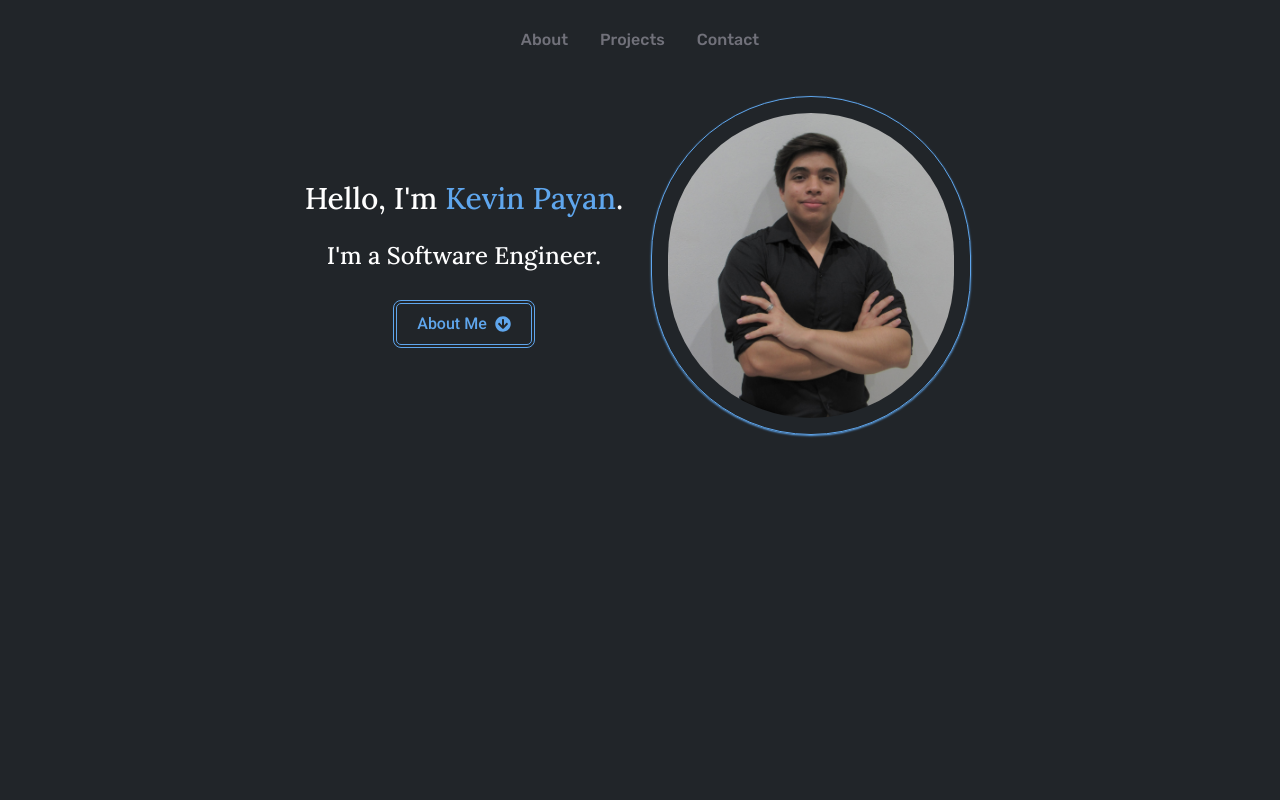
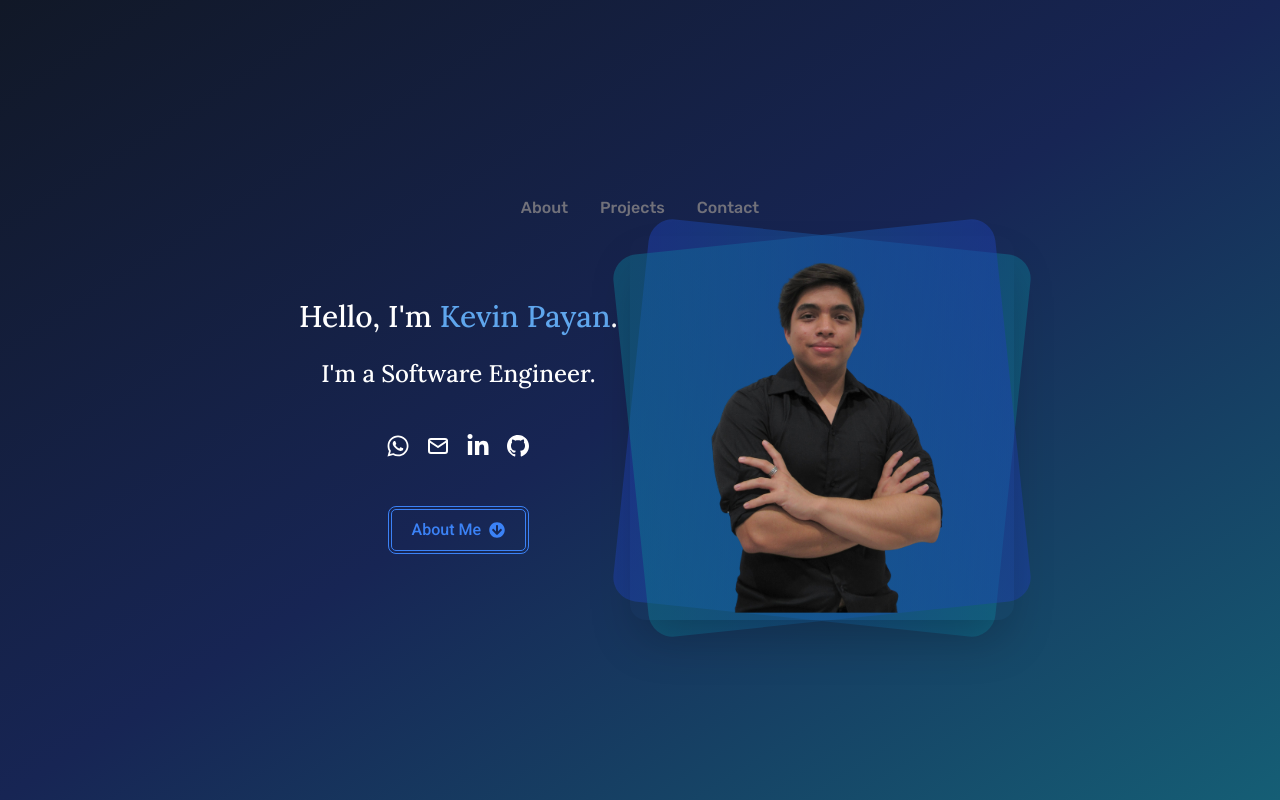
Before and after one commit to Kevin-Payan/PersonalPortfolio, a React (Vite) app: page / in a window 1280 px wide. Shown: the top 800 px of the page. Built offline with nearby package versions, Linux system fonts and the light colour scheme.

Commit message:
updated home view

```diff
--- a/package.json
+++ b/package.json
@@ -11,6 +11,7 @@
   },
   "dependencies": {
     "dotenv": "^16.4.7",
+    "framer-motion": "^12.4.2",
     "react": "^18.3.1",
     "react-dom": "^18.3.1",
     "react-icons": "^5.4.0",
--- a/src/App.jsx
+++ b/src/App.jsx
@@ -10,7 +10,7 @@ export default function App() {
       <Home />
       <About />
       {/* <Experience /> */}
-      <Projects />
+      {/* <Projects /> */}
       <Contact />
     </>
   );
--- a/src/components/Navbar.jsx
+++ b/src/components/Navbar.jsx
@@ -4,7 +4,7 @@ const Navbar = () => {
   const linkClasses = "m-4 hover:text-zinc-300 transition-all duration-300";
 
   return (
-    <div className="font-serif flex justify-center text-zinc-500 p-3">
+    <div className="font-serif flex justify-center text-zinc-500">
       <a href="#about" className={linkClasses}>
         About
       </a>
--- a/src/views/Home.jsx
+++ b/src/views/Home.jsx
@@ -1,12 +1,13 @@
 import React from "react";
+import {motion} from "framer-motion";
 import Navbar from "../components/Navbar";
 import Socials from "../components/Socials";
 import { FaArrowCircleDown } from "react-icons/fa";
-import mePhoto from "../assets/me.jpg";
+import mePhoto from "../assets/me_nobackground.png";
 
 const Home = () => {
   return (
-    <div className="font-medium w-screen h-screen text-center" id="home">
+    <div className="flex flex-col justify-center items-center font-medium w-screen h-screen text-center bg-gradient-to-br from-gray-900 via-blue-950 to-cyan-800" id="home">
       <Navbar />
 
       <div className="flex text-white justify-center items-center">
@@ -17,19 +18,34 @@ const Home = () => {
           <h2 className="text-2xl p-1 m-2 font-title">
             I'm a Software Engineer.
           </h2>
-
+          <Socials />
           <a
             href="#about"
-            className="flex w-fit justify-center items-center transition-all duration-200 rounded-lg hover:bg-secondary hover:text-white hover:shadow-2xl hover:shadow-secondary border-secondary text-secondary border-double border-4 m-4 p-2 pl-5 pr-5"
+            className="flex w-fit justify-center items-center transition-all duration-200 rounded-lg hover:bg-blue-500 hover:text-white hover:shadow-2xl hover:shadow-blue-500/50 border-blue-500 text-blue-500 border-double border-4 m-4 p-2 pl-5 pr-5"
           >
             About Me <FaArrowCircleDown className="ml-2" />
           </a>
         </div>
-        <img
-          src={mePhoto}
-          alt="me"
-          className="w-1/4 rounded-full m-4 p-4 border border-secondary shadow-sm shadow-secondary"
-        />
+        <motion.div
+            className="lg:w-1/2"
+            initial={{ opacity: 0, scale: 0.9 }}
+            animate={{ opacity: 1, scale: 1 }}
+            transition={{ duration: 0.6, delay: 0.2 }}
+          >
+            <div className="relative w-72 h-72 md:w-96 md:h-96 mx-auto">
+              <div className="absolute inset-0 bg-gradient-to-r from-blue-800 to-cyan-700 rounded-3xl transform rotate-6 opacity-50"></div>
+              <div className="absolute inset-0 bg-gradient-to-r from-cyan-700 to-blue-800 rounded-3xl transform -rotate-6 opacity-50"></div>
+              <div className="relative rounded-2xl overflow-hidden shadow-2xl">
+                <img
+                  src={mePhoto}
+                  alt="A photo of me, Kevin Payan"
+                  fill
+                  className="object-cover"
+                  priority
+                />
+              </div>
+            </div>
+          </motion.div>
       </div>
     </div>
   );
```
Also changed, not shown: src/assets/me_nobackground.png (added), 1 other file (tests, documents, lock files or other folders).
